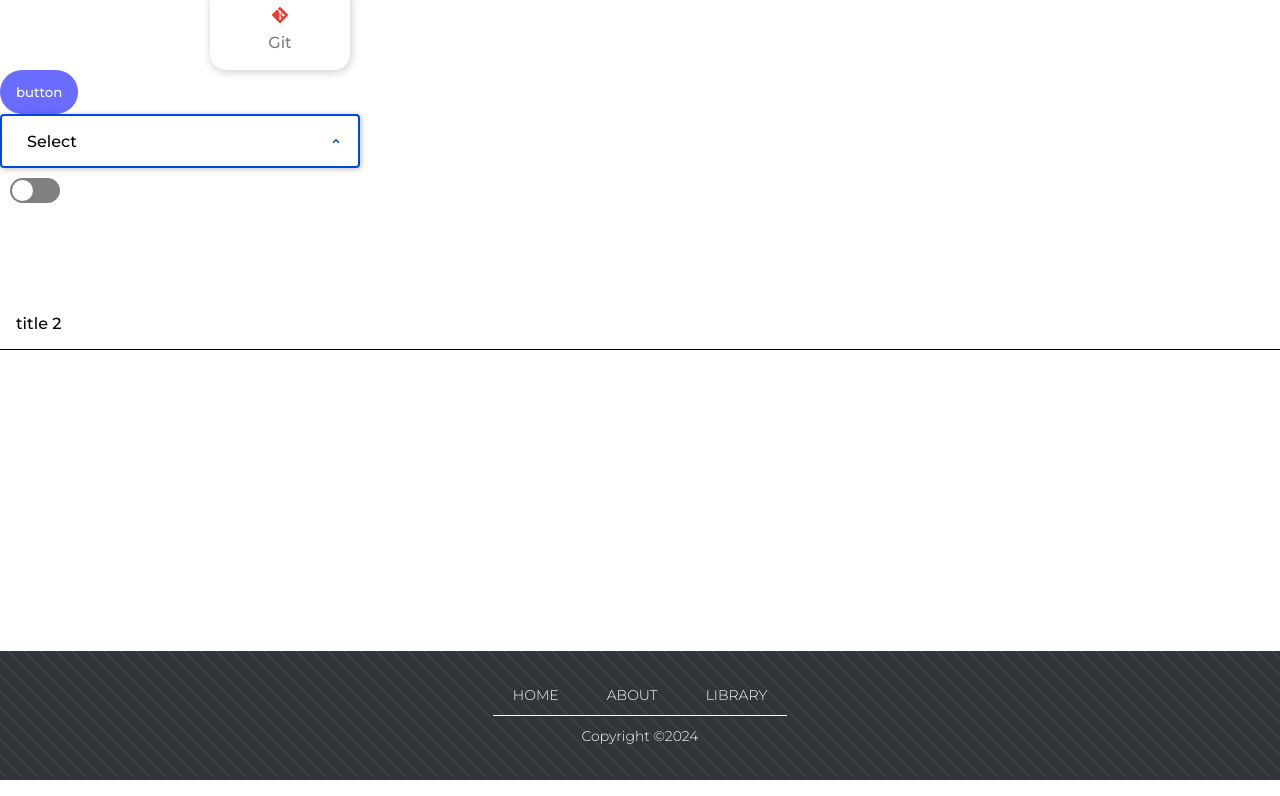
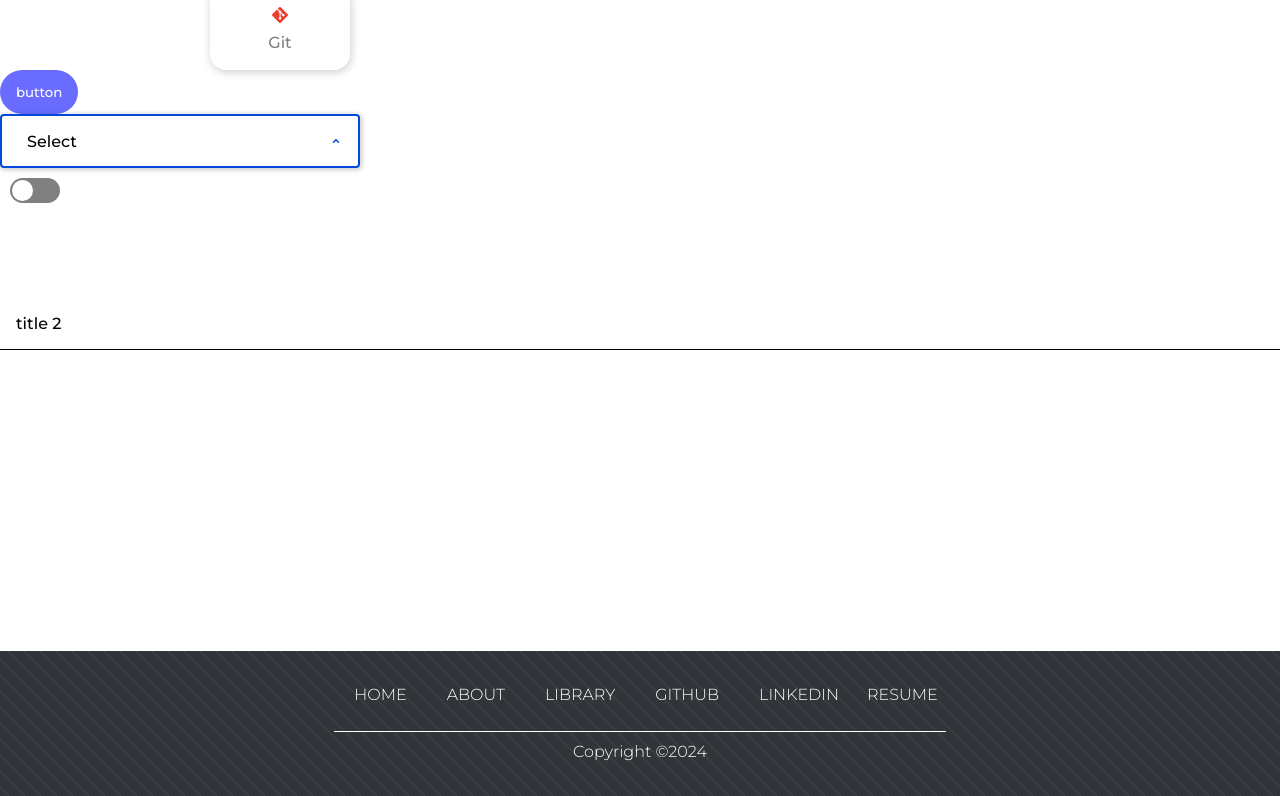
Before and after one commit to vinu-codes/portfolio, a React (Create React App) app: page / in a window 1280 px wide. Shown: the part 940-1736 px from the top of the page. Built offline with nearby package versions, Linux system fonts and the light colour scheme.

Commit message:
add changes to footer

```diff
--- a/src/common/Footer/Footer.js
+++ b/src/common/Footer/Footer.js
@@ -2,7 +2,7 @@ import React from 'react'
 import styled, { css } from 'styled-components'
 import { Grid, Row, Col } from '@common/Grid'
 import { FooterInfo } from './FooterInfo'
-import myPDF from './resume.pdf'
+// import myPDF from './resume.pdf'
 
 const FooterContainer = styled.div`
   flex-shrink: 0;
@@ -46,7 +46,7 @@ const Footer = () => {
                   label: 'Resume',
                   icon: 'RESUME',
                   type: 'download',
-                  value: myPDF,
+                  // value: myPDF,
                   download: 'resume',
                 },
               ]}
--- a/src/components/Footer/Footer.js
+++ b/src/components/Footer/Footer.js
@@ -1,6 +1,16 @@
 import React from 'react'
 import styled, { css } from 'styled-components'
 import { Link } from '@components/Route'
+import resume from './resume.pdf'
+
+const IconContainer = styled.div`
+  display: flex;
+  align-items: center;
+  justify-content: center;
+  margin-left: 12px;
+  width: 24px;
+  height: 24px;
+`
 
 const DarkStyle = css`
   box-shadow: 11px 0px 12px 6px rgba(0, 0, 0, 0.3);
@@ -18,6 +28,33 @@ const DarkStyle = css`
   background-size: 16px 16px;
   background-position: 0 0;
   background-color: #313539;
+`
+
+const DownloadLink = styled.a`
+  text-decoration: none;
+  padding: 0;
+  margin: 0;
+  display: flex;
+  align-items: center;
+  span {
+    color: white;
+    font-weight: 100;
+    display: block;
+    line-height: 24px;
+    width: 100%;
+    font-size: 16px;
+  }
+
+  &:hover {
+    span {
+      color: #6a6cff;
+    }
+  }
+  &:active {
+    span {
+      color: #6a6cff;
+    }
+  }
 `
 
 const FooterContainer = styled.div`
@@ -41,7 +78,7 @@ const FooterContainer = styled.div`
       font-weight: 300;
       padding-top: 8px;
       color: white;
-      font-size: 14px;
+      font-size: 16px;
       line-height: 24px;
       padding-bottom: 8px;
     }
@@ -53,6 +90,8 @@ const FooterContainer = styled.div`
     display: flex;
     flex-direction: row;
     flex-wrap: wrap;
+    justify-content: center;
+    padding-bottom: 16px;
     border-bottom: 1px solid white;
   }
   li {
@@ -60,7 +99,6 @@ const FooterContainer = styled.div`
     padding: 0;
     list-style: none;
     padding: 8px;
-    margin-left: 8px;
     &:first-child {
       margin-left: 0;
     }
@@ -70,7 +108,7 @@ const FooterContainer = styled.div`
       text-decoration: none;
       line-height: 24px;
       font-weight: 300;
-      font-size: 14px;
+      font-size: 16px;
     }
   }
 `
@@ -88,6 +126,17 @@ const Footer = () => (
         <li>
           <Link to="/library">Library</Link>
         </li>
+        <li>
+          <Link to="https://github.com/vinu-codes">Github</Link>
+        </li>
+        <li>
+          <Link to="https://www.linkedin.com/in/vinujk/">LinkedIn</Link>
+        </li>
+        <li>
+          <DownloadLink className="link" href={resume} download="resume">
+            <span className="info">Resume</span>
+          </DownloadLink>
+        </li>
       </ul>
     </div>
     <div className="copy">
```
Also changed, not shown: 1 other file (tests, documents, lock files or other folders).
